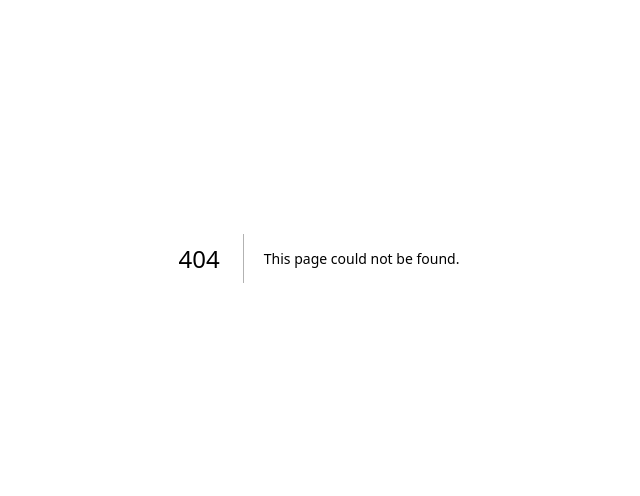
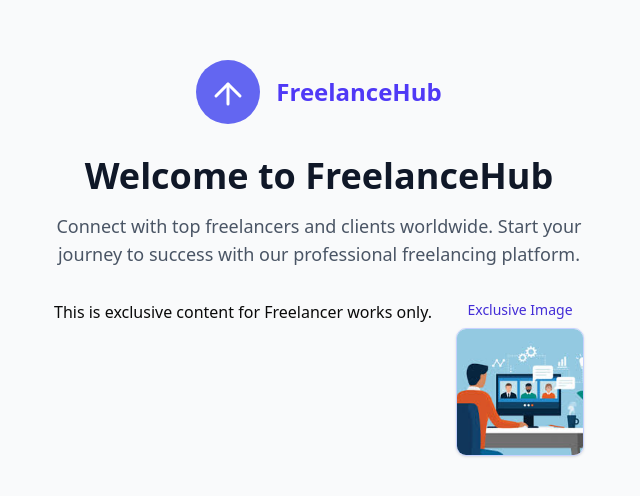
Before and after one commit to Pheonix2507/Freelancer-site, a Next.js app in the folder si-site/: page /freelancer in a window 1280 px wide. Before the commit this address had no page. Shown: the part 142-638 px from the top of the page, without its empty margins (321-961 px from the left). Built offline with nearby package versions, Linux system fonts and the light colour scheme.

Commit message:
feat:added role pages

```diff
--- /dev/null
+++ b/si-site/src/app/freelancer/page.tsx
@@ -0,0 +1,64 @@
+"use client";
+import { useRouter } from "next/navigation";
+import { Button } from "@/components/ui/button";
+// import Image from "next/image";
+
+export default function Home() {
+      const router = useRouter();
+  return (
+    <div className="flex flex-col items-center justify-center min-h-screen bg-gray-50">
+      <div className="flex items-center justify-center mb-8">
+        <svg
+          width="64"
+          height="64"
+          viewBox="0 0 64 64"
+          fill="none"
+          className="mr-4"
+          xmlns="http://www.w3.org/2000/svg"
+        >
+          <circle cx="32" cy="32" r="32" fill="#6366F1" />
+          <path
+            d="M20 36L32 24L44 36"
+            stroke="#fff"
+            strokeWidth="3"
+            strokeLinecap="round"
+            strokeLinejoin="round"
+          />
+          <path
+            d="M32 24V44"
+            stroke="#fff"
+            strokeWidth="3"
+            strokeLinecap="round"
+            strokeLinejoin="round"
+          />
+        </svg>
+        <span className="text-2xl font-semibold text-indigo-600">
+          FreelanceHub
+        </span>
+      </div>
+      <div className="absolute top-0 left-0 w-full h-full pointer-events-none">
+        <div className="absolute top-10 left-10 w-24 h-24 bg-indigo-100 rounded-full blur-2xl opacity-40"></div>
+        <div className="absolute bottom-10 right-10 w-32 h-32 bg-pink-100 rounded-full blur-2xl opacity-40"></div>
+      </div>
+      <h1 className="text-4xl font-bold mb-4 text-gray-900">
+      Welcome to FreelanceHub
+      </h1>
+      <p className="text-lg text-gray-600 mb-8 text-center max-w-xl">
+      Connect with top freelancers and clients worldwide. Start your journey to success with our professional freelancing platform.
+      </p>
+        <div className="flex">
+            This is exclusive content for Freelancer works only.
+            <div className="ml-6 flex flex-col items-center">
+                <span className="text-sm font-medium mb-2 text-indigo-700">Exclusive Image</span>
+                <div className="w-32 h-32 rounded-lg overflow-hidden border border-indigo-200 shadow">
+                    <img
+                        src="/download.jpg"
+                        alt="Exclusive Freelancer"
+                        className="object-cover w-full h-full"
+                    />
+                </div>
+            </div>
+        </div>
+    </div>
+  );
+}
--- a/si-site/src/app/login/page.tsx
+++ b/si-site/src/app/login/page.tsx
@@ -62,6 +62,23 @@ function Login() {
   return (
     <div className="flex items-center justify-center min-h-screen bg-gradient-to-br from-blue-400 via-purple-400 to-pink-400">
       <div className="w-full max-w-sm p-8 bg-background rounded-xl shadow-lg border border-purple-300">
+              <div className="absolute top-6 left-6">
+        <Link
+          href="/"
+          className="flex items-center gap-2 px-4 py-2 bg-white rounded-full shadow hover:bg-purple-100 transition font-semibold text-purple-700 border border-purple-300"
+        >
+          <svg
+            xmlns="http://www.w3.org/2000/svg"
+            className="h-5 w-5 text-purple-600"
+            fill="none"
+            viewBox="0 0 24 24"
+            stroke="currentColor"
+          >
+            <path strokeLinecap="round" strokeLinejoin="round" strokeWidth={2} d="M3 12l2-2m0 0l7-7 7 7m-9 2v8m4-8v8m5-8l2 2m-2-2v8a2 2 0 01-2 2H7a2 2 0 01-2-2v-8" />
+          </svg>
+          Home
+        </Link>
+      </div>
       <h1 className="text-2xl font-bold mb-6 text-center">
         {loading ? "Logging in..." : "Login"}
       </h1>
--- a/si-site/src/app/signup/page.tsx
+++ b/si-site/src/app/signup/page.tsx
@@ -98,7 +98,7 @@ function SignUp() {
           Home
         </Link>
       </div>
-      <div className="w-full max-w-md bg-white p-8 rounded-xl shadow-2xl border border-purple-300 md:">
+      <div className="w-full max-w-md bg-white p-6 md:p-8 rounded-xl shadow-2xl border border-purple-300 sm:px-4 xs:px-2">
       <h2 className="text-3xl font-extrabold pb-6 text-center text-gradient bg-gradient-to-r from-blue-600 via-purple-600 to-pink-600 bg-clip-text text-transparent">
         {loading ? "Signing Up..." : "Sign Up"}
       </h2>
--- /dev/null
+++ b/si-site/src/app/superadmin/page.tsx
@@ -0,0 +1,54 @@
+"use client";
+import { useRouter } from "next/navigation";
+import { Button } from "@/components/ui/button";
+// import Image from "next/image";
+
+export default function Home() {
+      const router = useRouter();
+  return (
+    <div className="flex flex-col items-center justify-center min-h-screen bg-gray-50">
+      <div className="flex items-center justify-center mb-8">
+        <svg
+          width="64"
+          height="64"
+          viewBox="0 0 64 64"
+          fill="none"
+          className="mr-4"
+          xmlns="http://www.w3.org/2000/svg"
+        >
+          <circle cx="32" cy="32" r="32" fill="#6366F1" />
+          <path
+            d="M20 36L32 24L44 36"
+            stroke="#fff"
+            strokeWidth="3"
+            strokeLinecap="round"
+            strokeLinejoin="round"
+          />
+          <path
+            d="M32 24V44"
+            stroke="#fff"
+            strokeWidth="3"
+            strokeLinecap="round"
+            strokeLinejoin="round"
+          />
+        </svg>
+        <span className="text-2xl font-semibold text-indigo-600">
+          FreelanceHub
+        </span>
+      </div>
+      <div className="absolute top-0 left-0 w-full h-full pointer-events-none">
+        <div className="absolute top-10 left-10 w-24 h-24 bg-indigo-100 rounded-full blur-2xl opacity-40"></div>
+        <div className="absolute bottom-10 right-10 w-32 h-32 bg-pink-100 rounded-full blur-2xl opacity-40"></div>
+      </div>
+      <h1 className="text-4xl font-bold mb-4 text-gray-900">
+      Welcome to FreelanceHub
+      </h1>
+      <p className="text-lg text-gray-600 mb-8 text-center max-w-xl">
+      Connect with top freelancers and clients worldwide. Start your journey to success with our professional freelancing platform.
+      </p>
+        <div className="flex">
+            This is exclusive content for super admins.
+        </div>
+    </div>
+  );
+}
```
Also changed, not shown: si-site/public/download.jpg (added).
